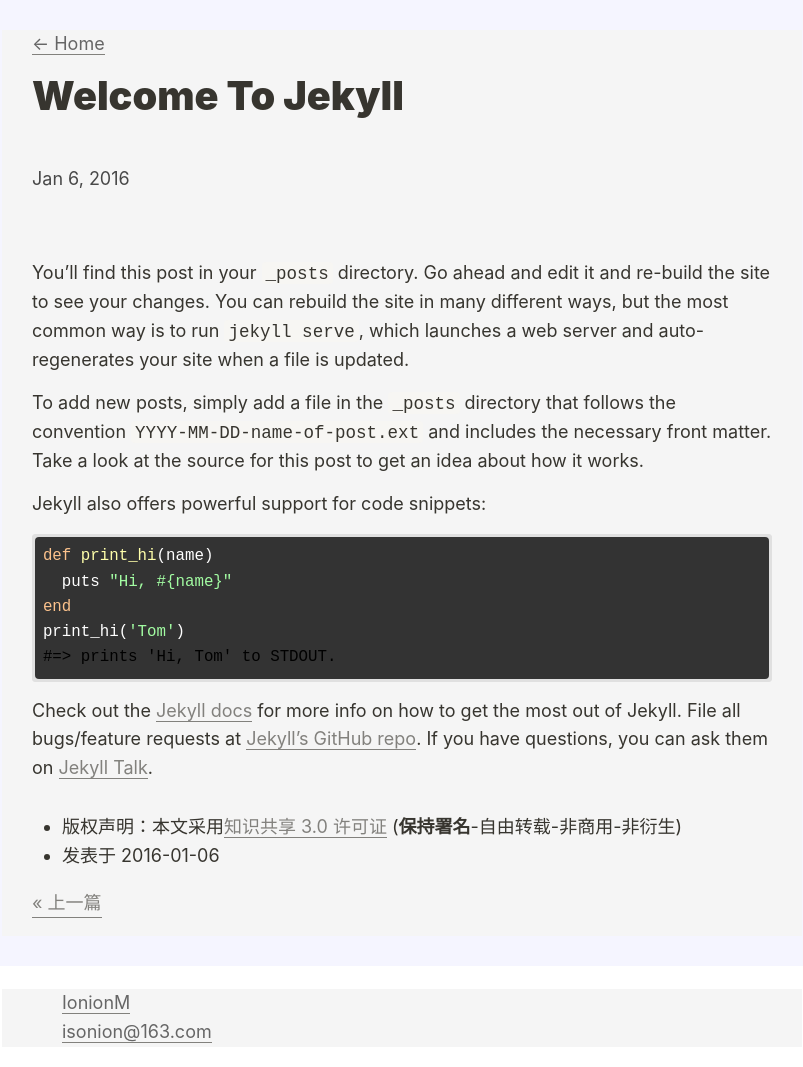
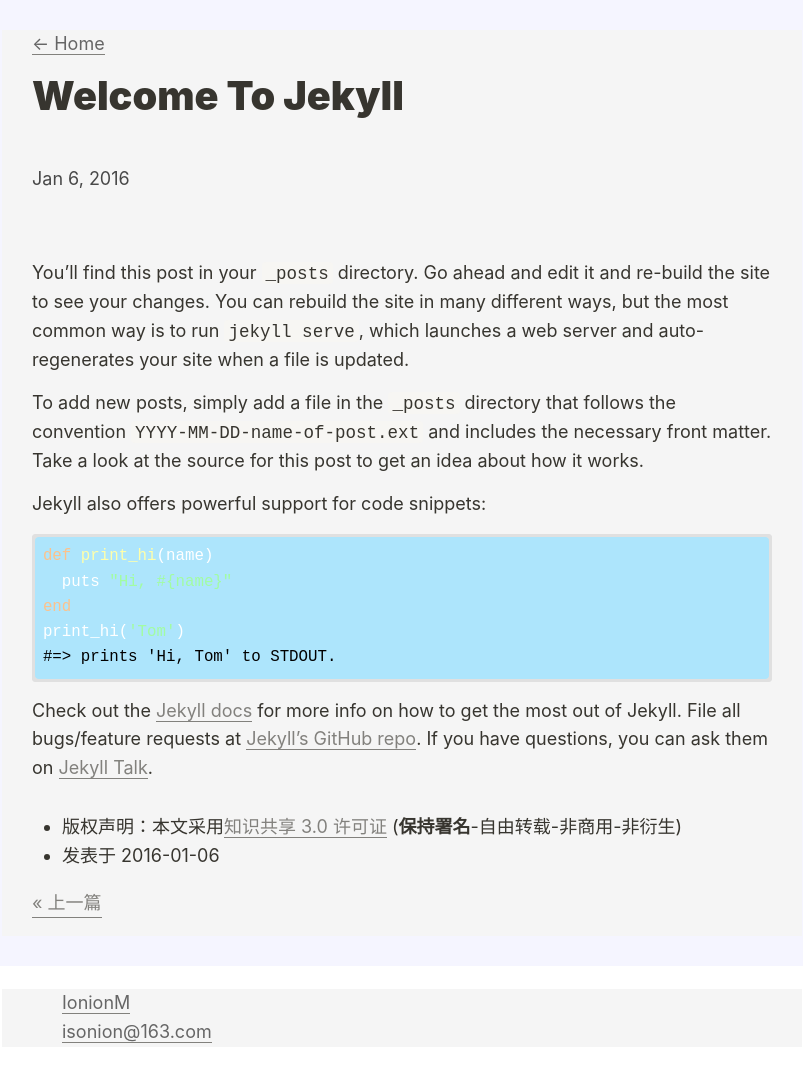
Before and after one commit to ionionm/ionionm.github.io, a Jekyll site: the page built from _posts/2016-01-06-welcome-to-jekyll.md, in a window 1280 px wide. Shown: the whole page, without its empty margins (238-1041 px from the left). Built offline with Jekyll 4.4.1, drawn with Linux system fonts in a browser that asks for light colours; nearby versions of some CDN libraries; comment, search, counter and statistics services are not loaded.

```diff
--- a/assets/css/agate.css
+++ b/assets/css/agate.css
@@ -20,7 +20,7 @@
   display: block;
   overflow-x: auto;
   padding: 0.5em;
-  background: #333;
+  background: #ade5fc;
   color: white;
 }
 
```
